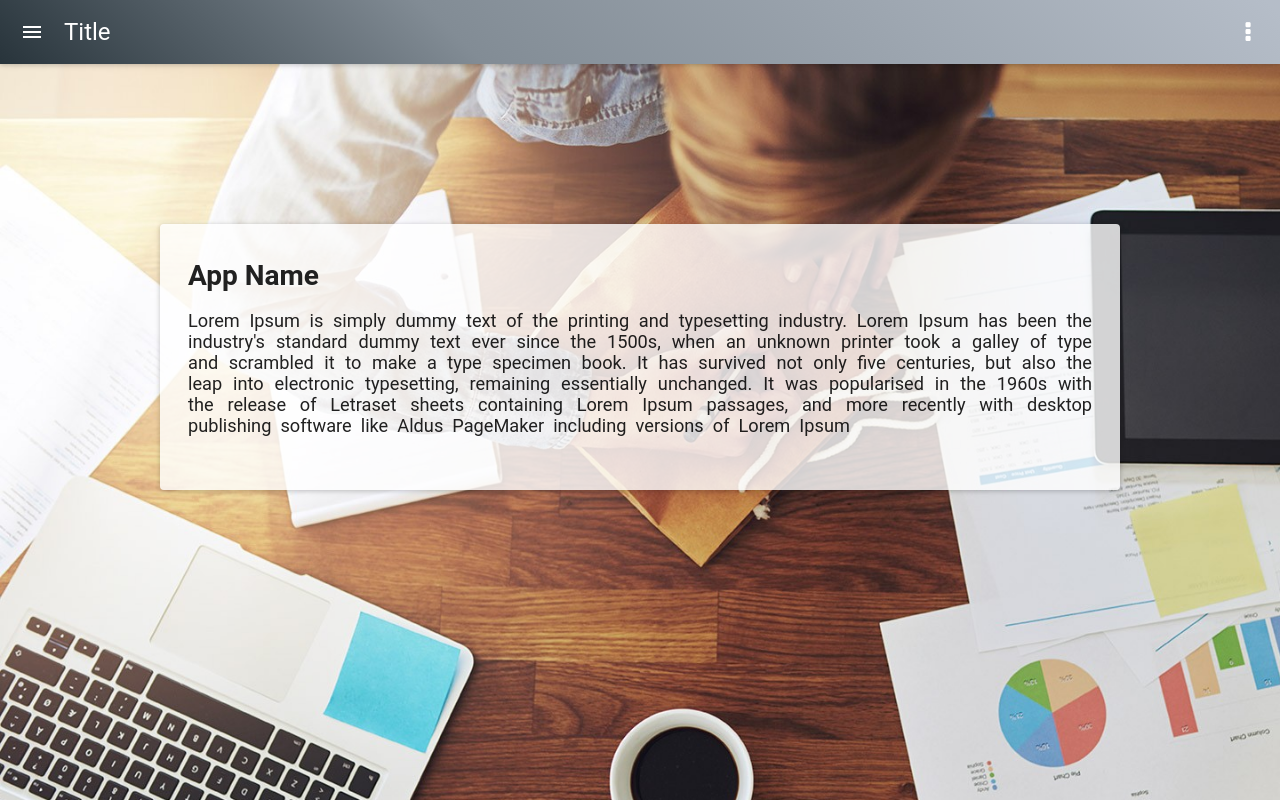
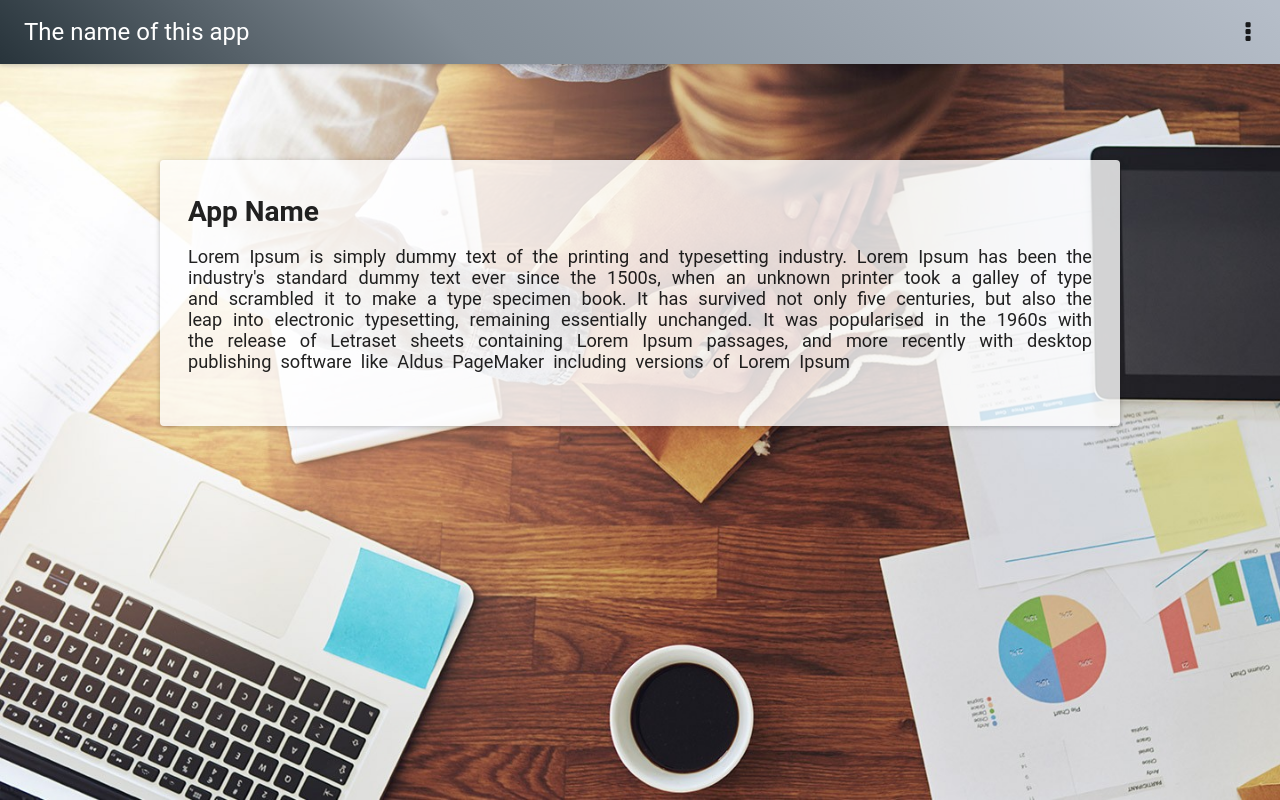
Before and after one commit to MohammedTaha/react-general-ledger, a React (Create React App) app: page / in a window 1280 px wide. Shown: the top 800 px of the page. Built offline with nearby package versions, Linux system fonts and the light colour scheme; what react-tap-event-plugin would draw is missing.

Commit message:
initalzed store

```diff
--- a/package.json
+++ b/package.json
@@ -15,6 +15,7 @@
     "react-router-dom": "^4.0.0-beta.8",
     "react-tap-event-plugin": "^2.0.1",
     "redux": "^3.6.0",
+    "redux-logger": "^3.0.0",
     "redux-thunk": "^2.2.0"
   },
   "scripts": {
--- a/src/App.css
+++ b/src/App.css
@@ -12,7 +12,7 @@ body{
     background: -webkit-linear-gradient(45deg, #28343b 0%,#28343b 0%,#828c95 36%,#b5bdc8 99%);
     background: linear-gradient(45deg, #28343b 0%,#28343b 0%,#828c95 36%,#b5bdc8 99%);
     filter: progid:DXImageTransform.Microsoft.gradient( startColorstr='#28343b', endColorstr='#b5bdc8',GradientType=1 );
-
+    position: fixed !important;
 }
 
 .homePage .hero-01{
--- a/src/App.js
+++ b/src/App.js
@@ -4,13 +4,26 @@ import './App.css';
 import MuiThemeProvider from 'material-ui/styles/MuiThemeProvider';
 import AppBar from 'material-ui/AppBar';
 import IconButton from 'material-ui/IconButton';
+import * as custComponents from './components';
 
 class App extends Component {
+
+
+  clickHandler(optName){
+    console.log("Inside click handler ", optName);
+  }
   render() {
     return (
       <MuiThemeProvider>
         <div>
-          <AppBar className="AppBar animated fadeIn" title="Title" iconElementRight={ <IconButton iconClassName="fa fa-ellipsis-v" />}/>
+          <AppBar
+            className="AppBar animated fadeIn"
+            title="The name of this app"
+            iconStyleLeft={{display:'none'}}
+            iconElementRight={
+                <custComponents.AppBarOpts clickHandler={this.clickHandler.bind(this)}/>
+              }
+            />
           <AppRouter/>
         </div>
       </MuiThemeProvider>
--- /dev/null
+++ b/src/components/appBarOpts.js
@@ -0,0 +1,32 @@
+import React, {Component} from 'react';
+import IconMenu from 'material-ui/IconMenu';
+import MenuItem from 'material-ui/MenuItem';
+import IconButton from 'material-ui/IconButton';
+
+class AppBarOpts extends Component {
+
+
+    optSelected(optName){
+        console.log("optName");
+        console.log(optName);
+        this.props.clickHandler(optName)
+    }
+
+    render() {
+        return (
+            <IconMenu
+                iconButtonElement={
+                <IconButton iconClassName="fa fa-ellipsis-v" />
+                }
+                targetOrigin={{horizontal: 'right', vertical: 'top'}}
+                anchorOrigin={{horizontal: 'right', vertical: 'top'}}
+            >
+                <MenuItem primaryText="Sign in" onClick={this.optSelected.bind(this, 'Sign in')}/>
+                <MenuItem primaryText="Services"  onClick={this.optSelected.bind(this, 'Services')}/>
+                <MenuItem primaryText="Contact Us"  onClick={this.optSelected.bind(this, 'Contact Us')}/>
+            </IconMenu>
+        );
+    }
+}
+
+export default AppBarOpts;
--- /dev/null
+++ b/src/components/index.js
@@ -0,0 +1,5 @@
+import AppBarOpts from './appBarOpts';
+
+export {
+    AppBarOpts
+};
--- a/src/index.js
+++ b/src/index.js
@@ -2,8 +2,14 @@ import React from 'react';
 import ReactDOM from 'react-dom';
 import App from './App';
 import injectTapEventPlugin from 'react-tap-event-plugin';
+import {Provider} from "react-redux";
+import store from './store';
+
 injectTapEventPlugin();
+
 ReactDOM.render(
-  <App />,
+  <Provider store={store}>
+    <App />
+  </Provider>,
   document.getElementById('root')
 );
--- /dev/null
+++ b/src/store/index.js
@@ -0,0 +1,16 @@
+import {combineReducers, createStore} from "redux";
+import { applyMiddleware } from "redux";
+import thunk from "redux-thunk";
+import {createLogger} from "redux-logger";
+
+import {UIStates} from './reducers';
+
+
+const reducers = combineReducers({
+    UIStates
+});
+
+const middleWare = applyMiddleware(thunk, createLogger());
+const store = createStore(reducers, middleWare);
+
+export default store;
--- /dev/null
+++ b/src/store/reducers/UIStates.js
@@ -0,0 +1,7 @@
+
+const UIStates = (state={loggedIn:false}, action)=>{
+
+    return state;
+}
+
+export default UIStates;
--- /dev/null
+++ b/src/store/reducers/index.js
@@ -0,0 +1,5 @@
+import UIStates from './UIStates';
+
+export {
+    UIStates
+}
```
